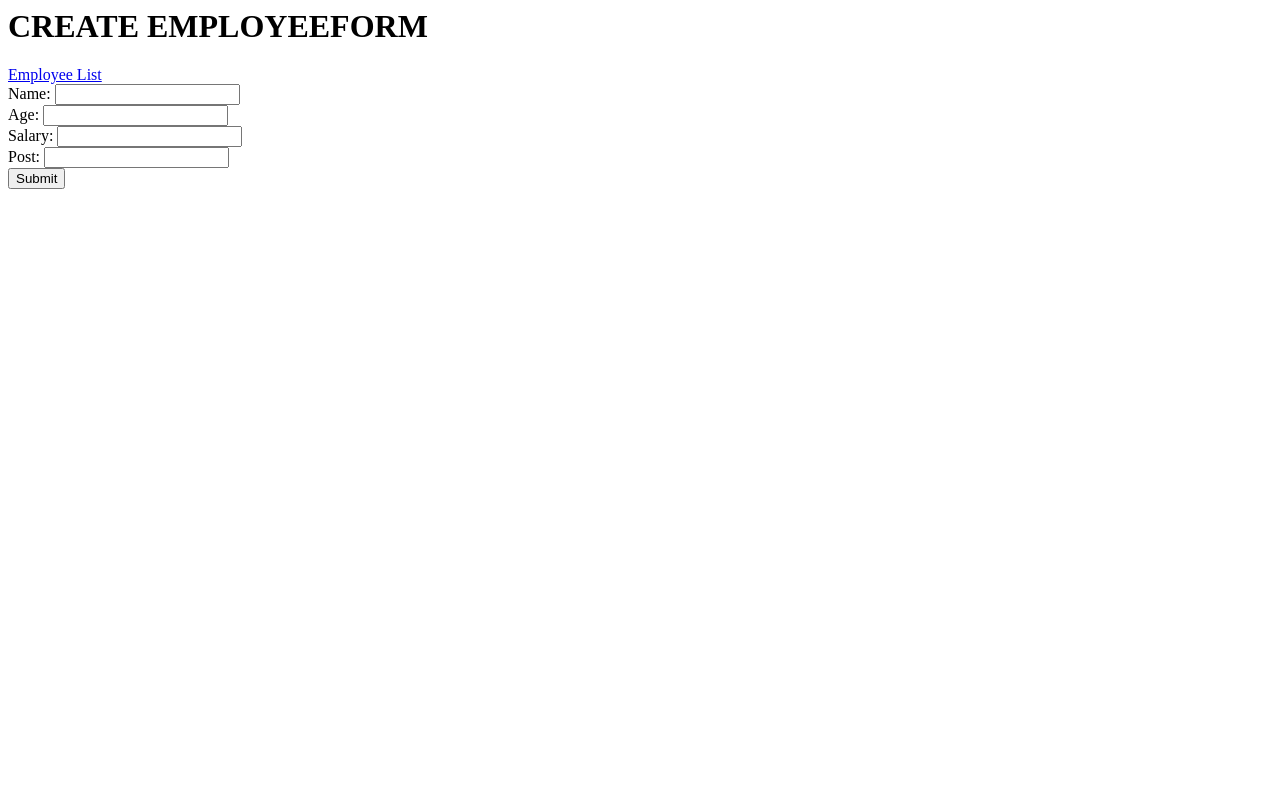
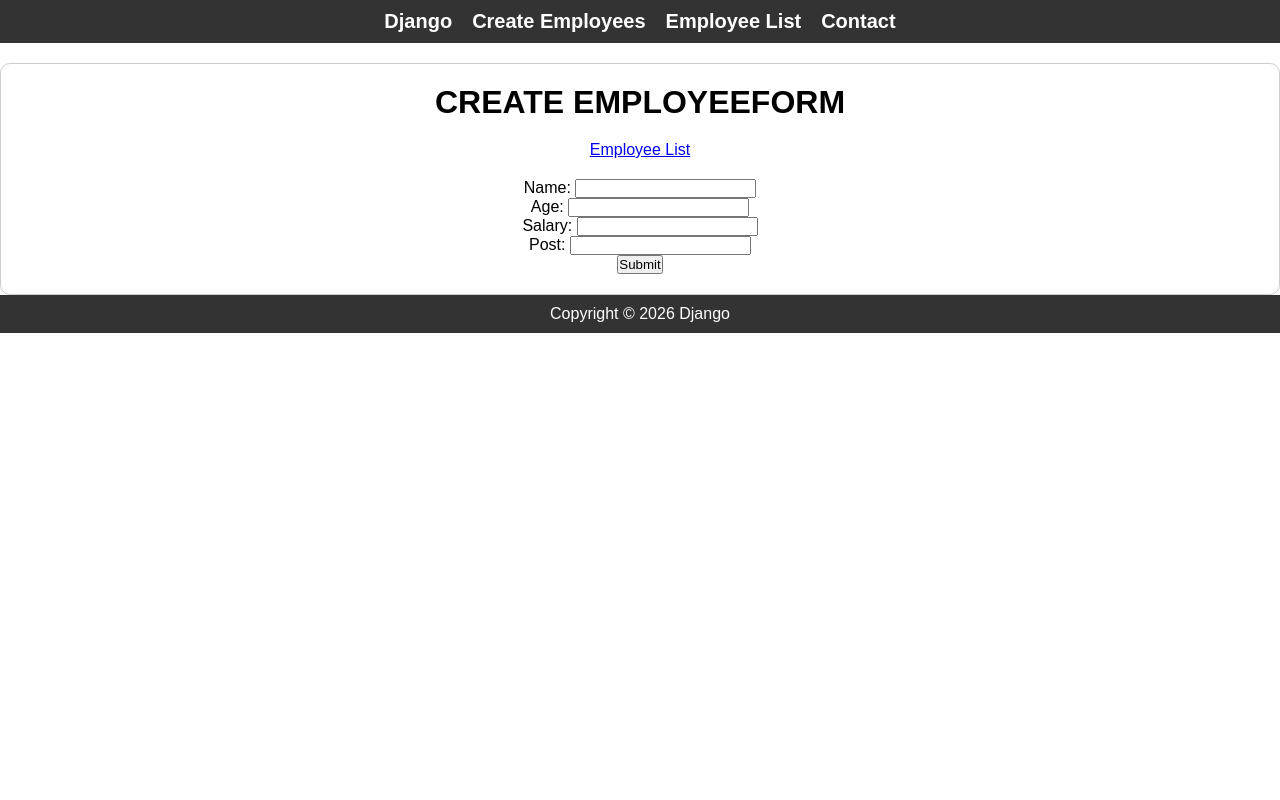
Before and after one commit to Nakumhiren123/VehicleVault, a Django app: page /employee/createEmployeeWithForm/ in a window 1280 px wide. Run offline with Django 5.2, Linux system fonts and the light colour scheme.

Commit message:
add style in present html pages  from static folder (navbar, footer, table etc..)

```diff
--- a/Django/learning26/learning26/settings.py
+++ b/Django/learning26/learning26/settings.py
@@ -123,3 +123,6 @@ USE_TZ = True
 # https://docs.djangoproject.com/en/6.0/howto/static-files/
 
 STATIC_URL = 'static/'
+STATICFILES_DIRS = [
+    BASE_DIR / "static"
+]
--- /dev/null
+++ b/Django/learning26/static/css/style.css
@@ -0,0 +1,79 @@
+
+* {
+    margin: 0;
+    padding: 0;
+    box-sizing: border-box;
+    font-family: 'Poppins', sans-serif;
+}
+
+.navbar {
+    background-color: #333;
+    color: #fff;
+    padding: 10px;
+    text-align: center;
+    justify-content: center;
+    align-items: center;
+    display: flex;
+    gap: 20px;
+}
+
+.logo a {
+    text-decoration: none;
+    color: #fff;
+    font-size: 20px;
+    font-weight: bold;
+}
+
+.nav-links {
+    display: flex;
+    gap: 20px;
+}
+
+.nav-links a {
+    text-decoration: none;
+    color: #fff;
+    font-size: 20px;
+    font-weight: bold;
+}
+
+.content {
+    text-align: center;
+    justify-content: center;
+    align-items: center;
+    display: flex;
+    gap: 20px;
+    margin-top: 20px;
+    flex-direction: column;
+    border: 1px solid #ccc;
+    padding: 20px;
+    border-radius: 10px;
+    background-color: #fff;
+}
+
+.content table {
+    width: 100%;
+    border-collapse: collapse;
+    margin-top: 20px;
+}
+
+.content table th,
+.content table td {
+    border: 1px solid #ccc;
+    padding: 8px;
+    text-align: left;
+}
+
+.content table th {
+    background-color: #f2f2f2;
+}
+
+.footer {
+    background-color: #333;
+    color: #fff;
+    padding: 10px;
+    text-align: center;
+    justify-content: center;
+    align-items: center;
+    display: flex;
+    gap: 20px;
+}
--- /dev/null
+++ b/Django/learning26/templates/base.html
@@ -0,0 +1,14 @@
+{% load static %}
+<html>
+    <head>
+        <link rel="stylesheet" href="{% static 'css/style.css' %}" />
+    </head>
+    <body>
+        {% include "usernavbar.html" %}
+
+        <div class='content'>{% block content %} {% endblock content%}</div>
+
+        {% include 'footer.html'%}
+
+    </body>
+</html>
--- a/Django/learning26/templates/employee/createEmployeeForm.html
+++ b/Django/learning26/templates/employee/createEmployeeForm.html
@@ -1,3 +1,5 @@
+{% extends 'base.html' %}
+{% block content %}
 <h1>CREATE EMPLOYEEFORM</h1>
 <a href="{% url 'employeeList' %}">Employee List</a>
 <form method="POST">
@@ -5,3 +7,4 @@
     {{form}}
     <input type="submit" value='Submit'>
 </form>
+{% endblock content %}
--- a/Django/learning26/templates/employee/employeeList.html
+++ b/Django/learning26/templates/employee/employeeList.html
@@ -1,3 +1,6 @@
+{% extends 'base.html' %}
+{% block content%}
+
 <html>
 <head>
     <style>
@@ -60,3 +63,4 @@
 </table>
 </body>
 </html>
+{% endblock content%}
--- /dev/null
+++ b/Django/learning26/templates/footer.html
@@ -0,0 +1,3 @@
+<div class="footer">
+      <p>Copyright &copy; 2026 Django</p>
+</div>
--- /dev/null
+++ b/Django/learning26/templates/usernavbar.html
@@ -0,0 +1,10 @@
+<nav class="navbar">
+      <div class="logo">
+        <a href="#">Django</a>
+      </div>
+      <div class="nav-links">
+        <a href="{% url 'createEmployeeWithForm' %}">Create Employees</a>
+        <a href="{% url 'employeeList' %}">Employee List</a>
+        <a href="#">Contact</a>
+      </div>
+</nav>
```
Also changed, not shown: Phase1Activity.png (added), Phase1Seq.png (added), Phase2Activity.png (added), Phase2Seq.png (added), Phase3Activity.png (added), Phase3Seq.png (added), Phase4Activity.png (added), Phase4Seq.png (added), fullActivityDiagram.png (added), fullSeqDiagram.png (added), 2 other files.
